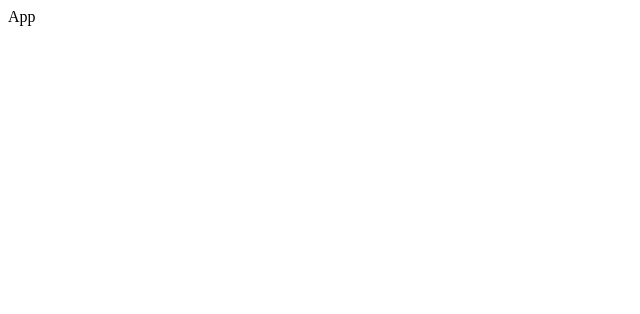
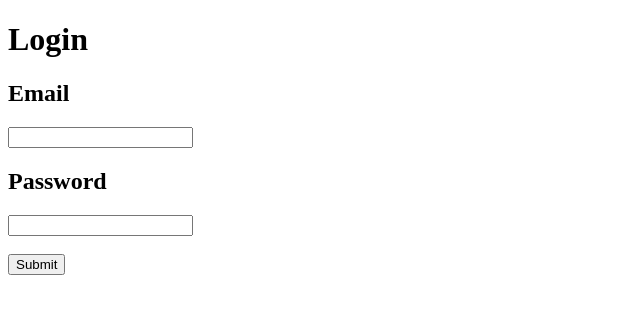
Before and after one commit to Thanisthani/Notes_mgt_System, a React (Create React App) app in the folder client/: page /Login in a window 1280 px wide. Shown: the top 314 px of the page, without its empty margins (0-640 px from the left). Built offline with nearby package versions, Linux system fonts and the light colour scheme.

Commit message:
Added login page

```diff
--- a/client/src/App.js
+++ b/client/src/App.js
@@ -1,8 +1,19 @@
 import React from 'react'
+import {BrowserRouter as Router,
+  Routes,
+  Route,
+} from "react-router-dom";
+import Login from './pages/Login';
 
 function App() {
   return (
-    <div>App</div>
+    <div>
+      <Router>
+        <Routes>
+        < Route path="/Login" exact element={<Login/>} />
+        </Routes>
+      </Router>
+    </div>
   )
 }
 
--- /dev/null
+++ b/client/src/components/Login/LoginForm.jsx
@@ -0,0 +1,64 @@
+import React from 'react';
+import { Formik } from "formik"
+import * as Yup from 'yup';
+
+function LoginForm() {
+  const validationSchema = Yup.object({
+    email: Yup.string().email("Invalid email format").required("Email must be required !"),
+    password: Yup.string().required("Password must be required !")
+  });
+
+  return (
+    <Formik initialValues={{
+      email: "",
+      password: "",
+    }}
+        validationSchema={validationSchema}
+    onSubmit={(values) => {console.log(values)}}>
+      {
+          ({
+            values,
+            errors,
+            touched,
+            handleChange,
+            handleBlur,
+            handleSubmit,
+            isSubmitting,
+          }) => (
+            <form onSubmit={handleSubmit}>
+
+              <h2>Email</h2>
+
+                  <input
+             type="email"
+             name="email"
+             onChange={handleChange}
+             onBlur={handleBlur}
+             value={values.email}
+              />
+
+              {errors.email && touched.email && errors.email}
+
+              <h2>Password</h2>
+
+              <input
+                type="password"
+                name="password"
+                onChange={handleChange}
+                onBlur={handleBlur}
+                value={values.password}
+                   />
+
+              <h3>{errors.password && touched.password && errors.password}</h3>
+
+       <button type="submit" className="bg-blue-500 text-white" disabled={isSubmitting}>
+         Submit
+       </button>
+              </form>
+          )
+     }
+</Formik>
+  )
+}
+
+export default LoginForm
--- /dev/null
+++ b/client/src/pages/Login.jsx
@@ -0,0 +1,13 @@
+import React from 'react'
+import LoginForm from '../components/Login/LoginForm'
+
+function Login() {
+  return (
+      <div>
+          <h1>Login</h1>
+          <LoginForm />
+    </div>
+  )
+}
+
+export default Login
```
Also changed, not shown: client/package.json (+8 -1 lines), client/tailwind.config.js (added, +8 -0 lines), 1 other file (tests, documents, lock files or other folders).
